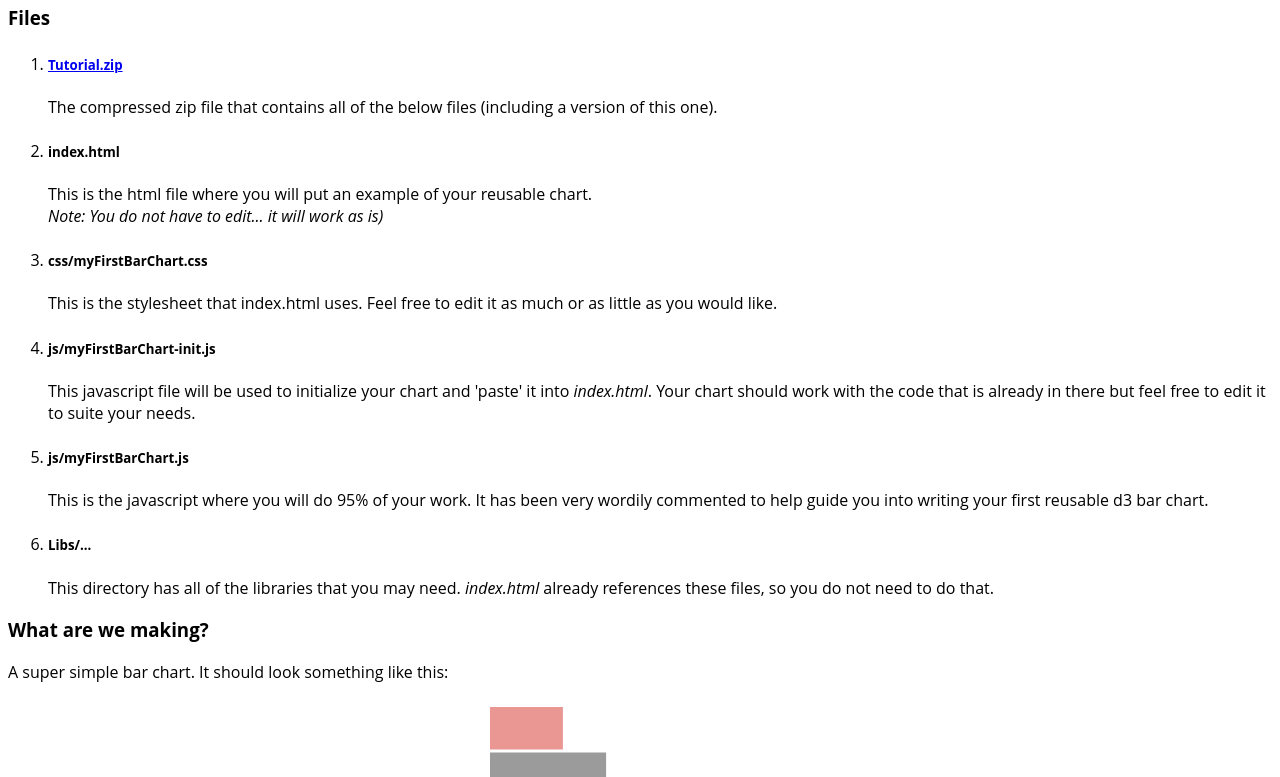
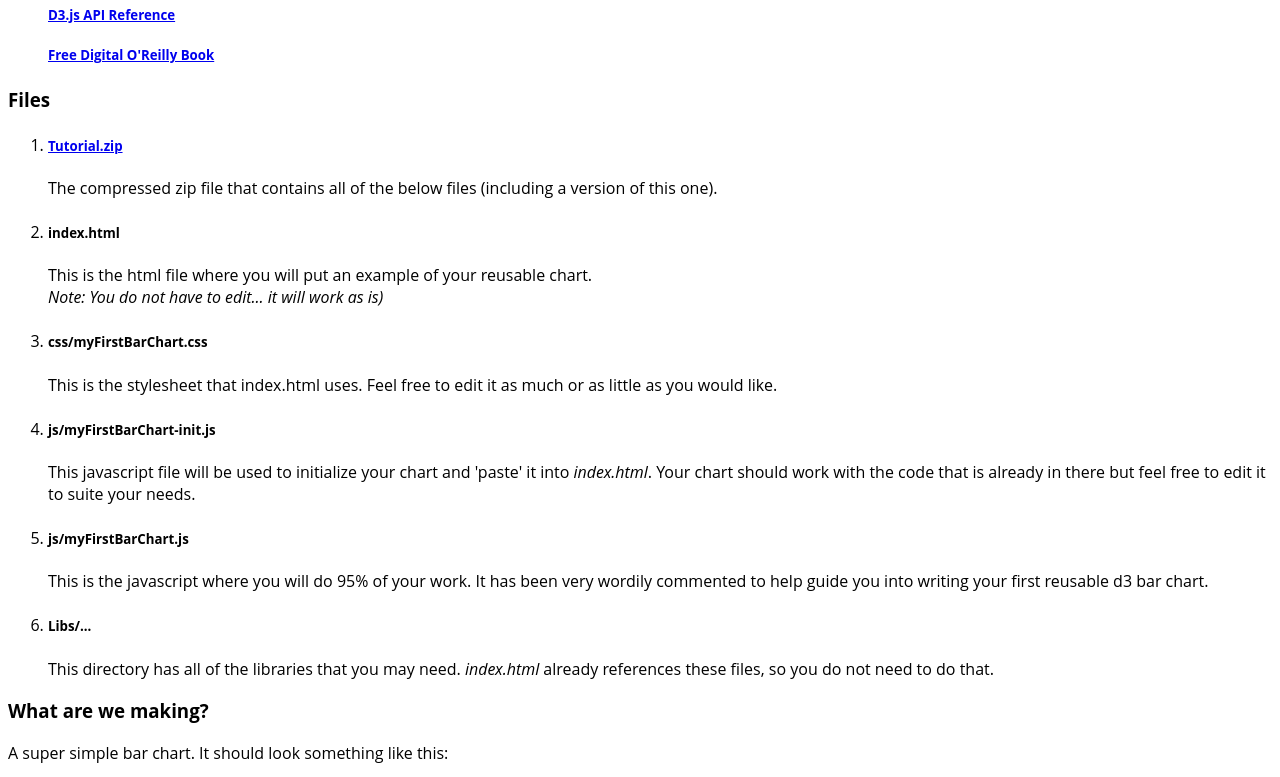
Before and after one commit to apere/d3-Lecture, a plain HTML site: page Tutorial/instructions.html in a window 1280 px wide. Shown: the part 67-844 px from the top of the page. Drawn offline with Linux system fonts and the light colour scheme.

Commit message:
added some useful references

```diff
--- a/Tutorial/instructions.html
+++ b/Tutorial/instructions.html
@@ -13,6 +13,14 @@
 
 <body>
 	<h1>A Reusable D3 Chart - Workshop Instructions</h1>
+	<div class = "resources">
+		<ol>
+			<a href = "https://github.com/mbostock/d3/wiki/API-Reference"><h5>D3.js API Reference</h5></a>
+		</ol>
+		<ol>
+			<a href = "http://alignedleft.com/tutorials/d3"><h5>Free Digital O'Reilly Book</h5></a>
+		</ol>
+	</div>
 	<div class = "instruction">
 		<h3>Files</h3>
 		<ol>
```
